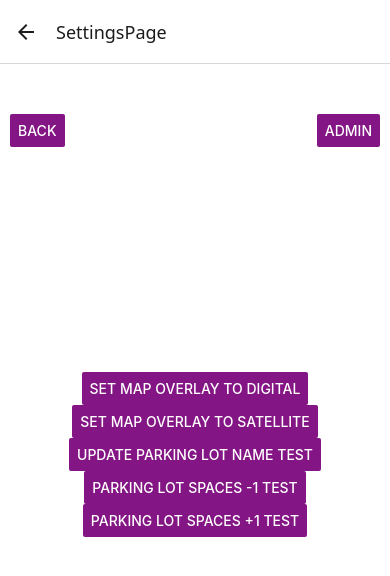
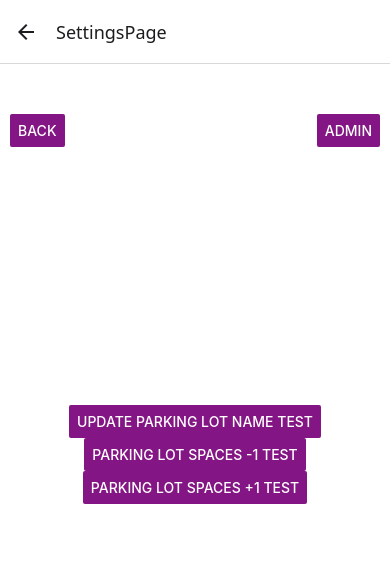
Before and after one commit to Divinek1/4805GroupProject, a React Native app in the folder PeayParkApplication/: screen /SettingsPage in a window 390 px wide. Shown: the top 576 px of the page. Built offline with nearby package versions, Linux system fonts and the light colour scheme.

Commit message:
Committed wrong (slightly older) MapPage.js which missed a function to add overlay. Adding newer MapPage.js now and removing Settings buttons to switch map from SettingsPage.js as it is already implemented in MapPage.js

```diff
--- a/PeayParkApplication/SettingsPage.js
+++ b/PeayParkApplication/SettingsPage.js
@@ -25,16 +25,6 @@ const SettingsPage = () => {
             </View>
             <ScrollView contentContainerStyle={styles.scrollContainer}>
                 <View style={styles.buttonContainer}>
-                    <Button
-                        title="Set Map Overlay to Digital"
-                        onPress={() => {/* Add your function here */}}
-                        color="#841584"
-                    />
-                    <Button
-                        title="Set Map Overlay to Satellite"
-                        onPress={() => {/* Add your function here */}}
-                        color="#841584"
-                    />
                     <Button
                         title="Update Parking Lot Name TEST"
                         onPress={updateData} // Call the imported function
```
